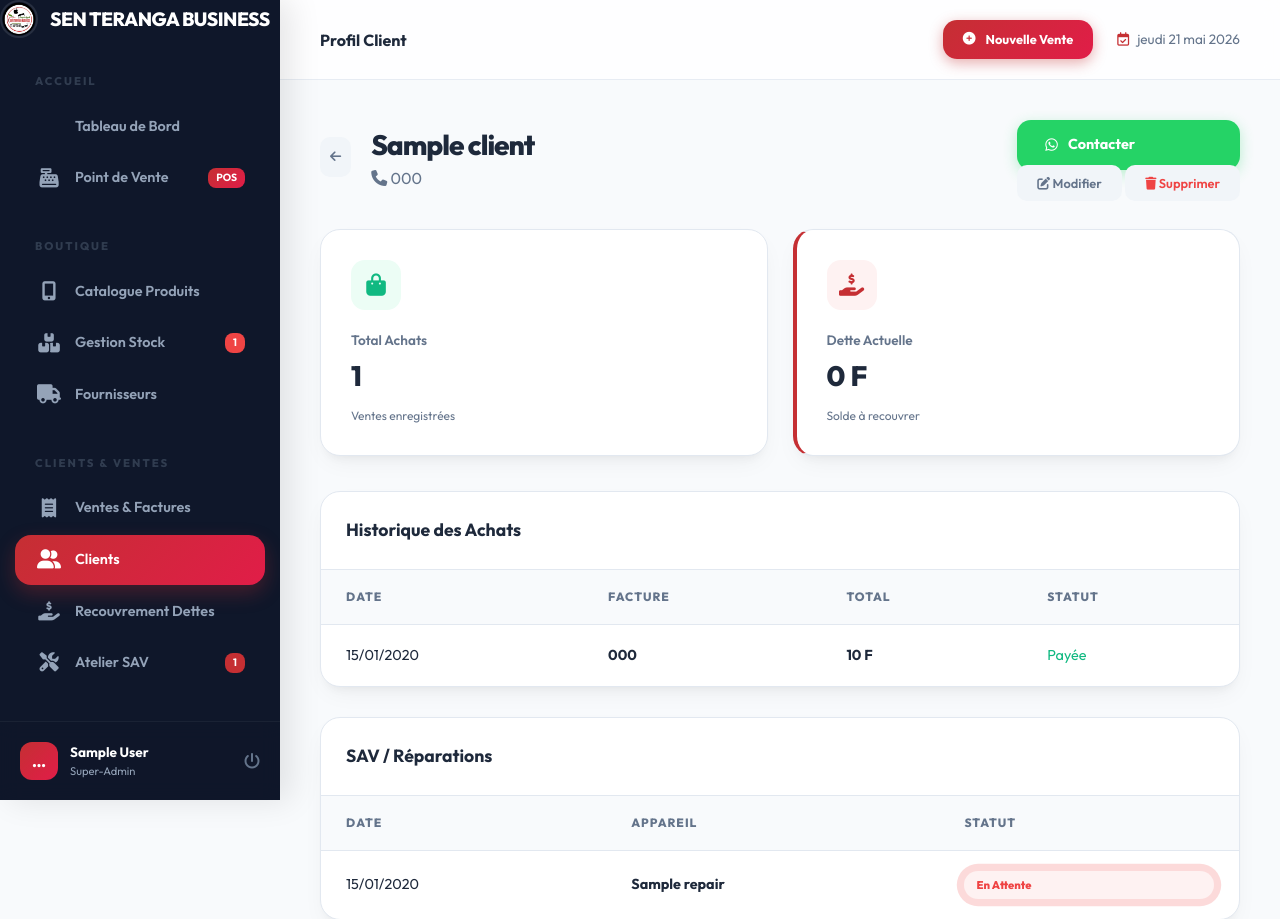
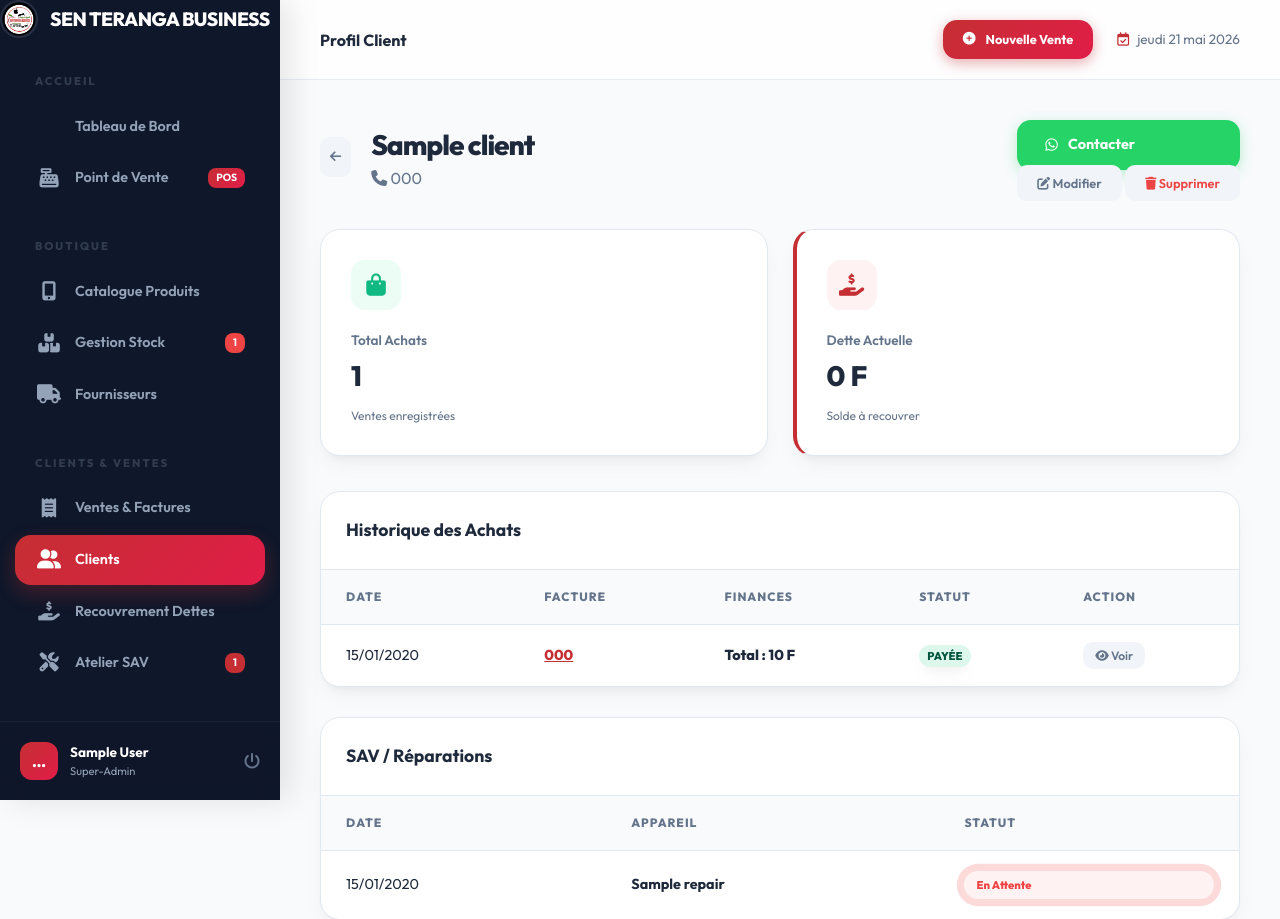
Before and after one commit to Ablaye11/SEN-TERANGA-BUSINESS, a Django app: page /clients/1/ in a window 1280 px wide. Shown: the top 919 px of the page. Run offline with Django 5.2, Linux system fonts and the light colour scheme; a user stored in the database is signed in; tables that the repository leaves empty hold one stand-in row (values such as "Sample post").

Commit message:
feat: boucle complète de gestion des dettes (affichage, lien de règlement) et sécurisation des stats

```diff
--- a/sales/views.py
+++ b/sales/views.py
@@ -713,6 +713,10 @@ def receipt(request, pk):
 @login_required
 def advanced_stats(request):
     """Statistiques avancées avec graphiques."""
+    if not request.user.is_admin_user:
+        messages.error(request, "Accès réservé aux administrateurs.")
+        return redirect('dashboard:index')
+
     from django.db.models import Sum, Count
     from django.db.models.functions import TruncMonth, ExtractMonth
     from datetime import datetime, timedelta
--- a/templates/clients/client_detail.html
+++ b/templates/clients/client_detail.html
@@ -30,7 +30,7 @@
         <div class="kpi-value">{{ client.sales.count }}</div>
         <div class="kpi-sub">Ventes enregistrées</div>
     </div>
-    <div class="kpi-card" style="border-left: 4px solid var(--primary);">
+    <div class="kpi-card" style="border-left: 4px solid var(--primary); position: relative;">
         <div class="kpi-icon" style="background:#FEF2F2; color:var(--primary);"><i class="fas fa-hand-holding-dollar"></i></div>
         <div class="kpi-label">Dette Actuelle</div>
         <div class="kpi-value">{{ total_debt|intcomma }} F</div>
@@ -38,22 +38,55 @@
     </div>
 </div>
 
+{% if total_debt > 0 %}
+<div style="background: rgba(239, 68, 68, 0.05); border: 1px solid rgba(239, 68, 68, 0.2); padding: 15px 20px; border-radius: 16px; margin-bottom: 25px; display: flex; align-items: center; justify-content: space-between; gap: 15px;">
+    <div style="display:flex; align-items:center; gap:15px;">
+        <i class="fas fa-circle-exclamation" style="color:#EF4444; font-size:1.5rem;"></i>
+        <div>
+            <h4 style="margin:0; color:#EF4444; font-weight:800; font-size:1rem;">Dette active détectée</h4>
+            <p style="margin:5px 0 0 0; font-size:0.85rem; color:var(--text-muted);">Ce client doit encore régler <strong>{{ total_debt|intcomma }} F</strong>. Cliquez sur "Régler" sur une facture ci-dessous pour enregistrer un versement.</p>
+        </div>
+    </div>
+</div>
+{% endif %}
+
 <div class="grid-2">
     <!-- Sales History -->
     <div class="card">
         <div class="card-header"><h2>Historique des Achats</h2></div>
         <div class="card-body" style="padding:0;">
             <table class="data-table">
-                <thead><tr><th>Date</th><th>Facture</th><th>Total</th><th>Statut</th></tr></thead>
+                <thead><tr><th>Date</th><th>Facture</th><th>Finances</th><th>Statut</th><th>Action</th></tr></thead>
                 <tbody>
                     {% for sale in sales %}
                     <tr>
                         <td>{{ sale.date|date:"d/m/Y" }}</td>
-                        <td><strong>{{ sale.invoice_number }}</strong></td>
-                        <td style="font-weight:700;">{{ sale.total_amount|intcomma }} F</td>
+                        <td><a href="{% url 'sales:detail' sale.pk %}" style="font-weight:800; color:var(--primary);">{{ sale.invoice_number }}</a></td>
                         <td>
-                            {% if sale.status == 'completed' %}<span style="color:#10B981;">Payée</span>
-                            {% else %}<span style="color:var(--primary);">Dette</span>{% endif %}
+                            <div style="font-weight:800;">Total : {{ sale.total_amount|intcomma }} F</div>
+                            {% if sale.amount_remaining > 0 %}
+                            <div style="font-size:0.75rem; color:#EF4444; font-weight:600;">Reste : {{ sale.amount_remaining|intcomma }} F</div>
+                            {% endif %}
+                        </td>
+                        <td>
+                            {% if sale.status == 'completed' %}
+                            <span class="badge-new" style="position:static; background:#DEF7EC; color:#03543F; font-size:0.7rem; padding:4px 8px;">PAYÉE</span>
+                            {% elif sale.status == 'partial' %}
+                            <span class="badge-alert" style="position:static; background:#FEF3C7; color:#92400E; font-size:0.7rem; padding:4px 8px;">PARTIEL</span>
+                            {% else %}
+                            <span class="badge-alert" style="position:static; font-size:0.7rem; padding:4px 8px;">DETTE</span>
+                            {% endif %}
+                        </td>
+                        <td>
+                            {% if sale.amount_remaining > 0 %}
+                            <a href="{% url 'sales:detail' sale.pk %}" class="btn-new-sale" style="padding:6px 12px; font-size:0.75rem; background:#10B981; border-color:#10B981; color:white; display:inline-flex; align-items:center; gap:5px; box-shadow:none;">
+                                <i class="fas fa-hand-holding-dollar"></i> Régler
+                            </a>
+                            {% else %}
+                            <a href="{% url 'sales:detail' sale.pk %}" class="btn-view" style="padding:6px 12px; font-size:0.75rem;">
+                                <i class="fas fa-eye"></i> Voir
+                            </a>
+                            {% endif %}
                         </td>
                     </tr>
                     {% empty %}
```
